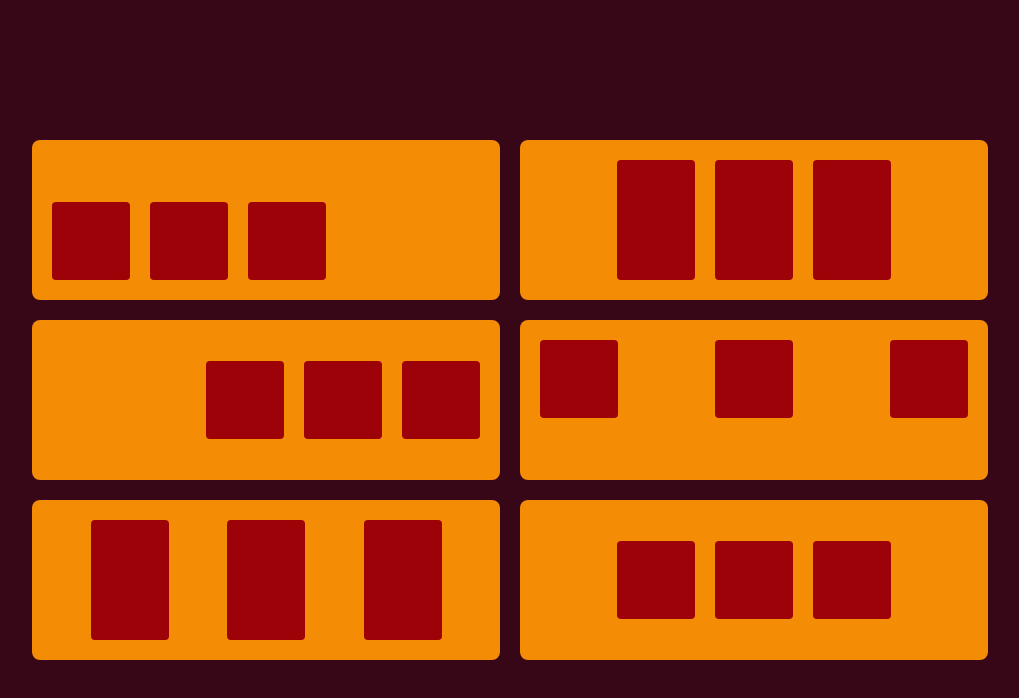
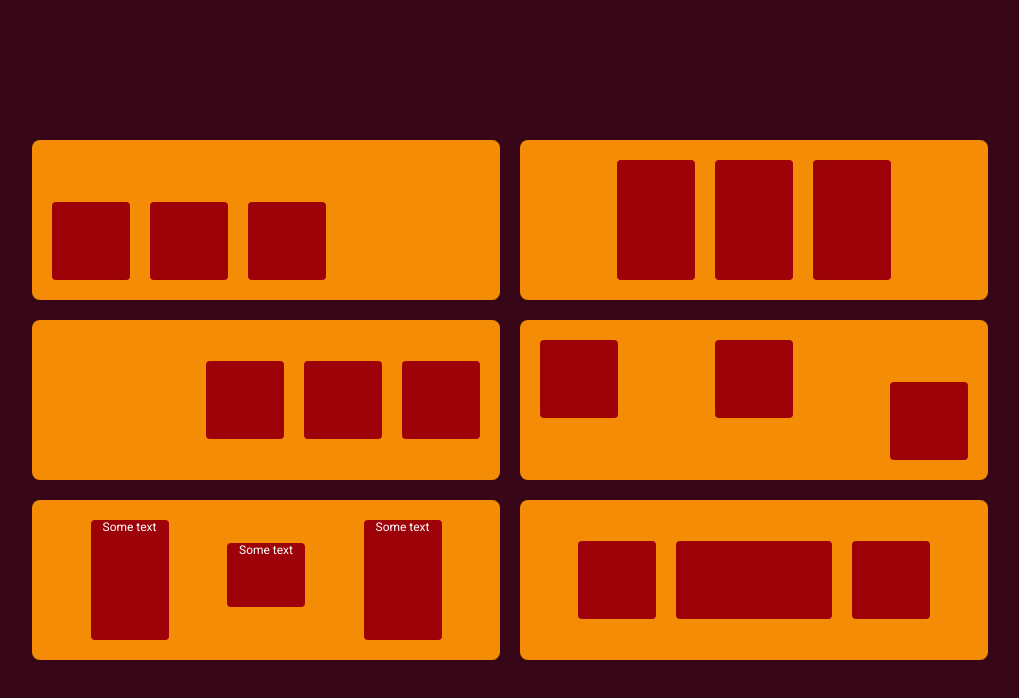
Before and after one commit to Patrick-Svensson/flexbox-exercise, a plain HTML site: page index.html in a window 1280 px wide. Shown: the whole page, without its empty margins (130-1149 px from the left). Drawn offline with Linux system fonts and the light colour scheme.

Commit message:
Positioning square-divs.

```diff
--- a/index.html
+++ b/index.html
@@ -29,9 +29,15 @@
             <div class="square square--four-three"></div>
         </div>
         <div class="box box--five">
-            <div class="square"></div>
-            <div class=" square square--five-two"></div>
-            <div class="square"></div>
+            <div class="square">
+                <p class="square__text">Some text</p>
+            </div>
+            <div class=" square square--five-two">
+                <p class="square__text">Some text</p>
+            </div>
+            <div class="square">
+                <p class="square__text">Some text</p>
+            </div>
         </div>
         <div class="box box--six">
             <div class="square"></div>
--- a/styles/style.css
+++ b/styles/style.css
@@ -1,3 +1,5 @@
+@import url('https://fonts.googleapis.com/css2?family=Roboto&display=swap');
+
 * {
     padding: 0;
     margin: 0;
@@ -33,11 +35,13 @@
 }
 
 .square {
+    display: flex;
     min-width: 78px;
     min-height: 78px;
     background-color: #9D0208;
     border-radius: 4px;
     margin: 10px;
+    justify-content: center;
 }
 
 .box--one {
@@ -66,3 +70,25 @@
     justify-content: center;
     align-items: center;
 }
+
+.square--four-three {
+    align-self: flex-end;
+}
+
+.square--five-two {
+    min-height: 64px;
+    align-self: center;
+    margin-bottom: 20px;
+}
+
+.square--six-two {
+    flex: .673;
+}
+
+.square__text {
+    font-family: 'Roboto', sans-serif;
+    font-size: 12px;
+    line-height: 14px;
+    /* identical to box height */
+    color: #FFFFFF;
+}
```
